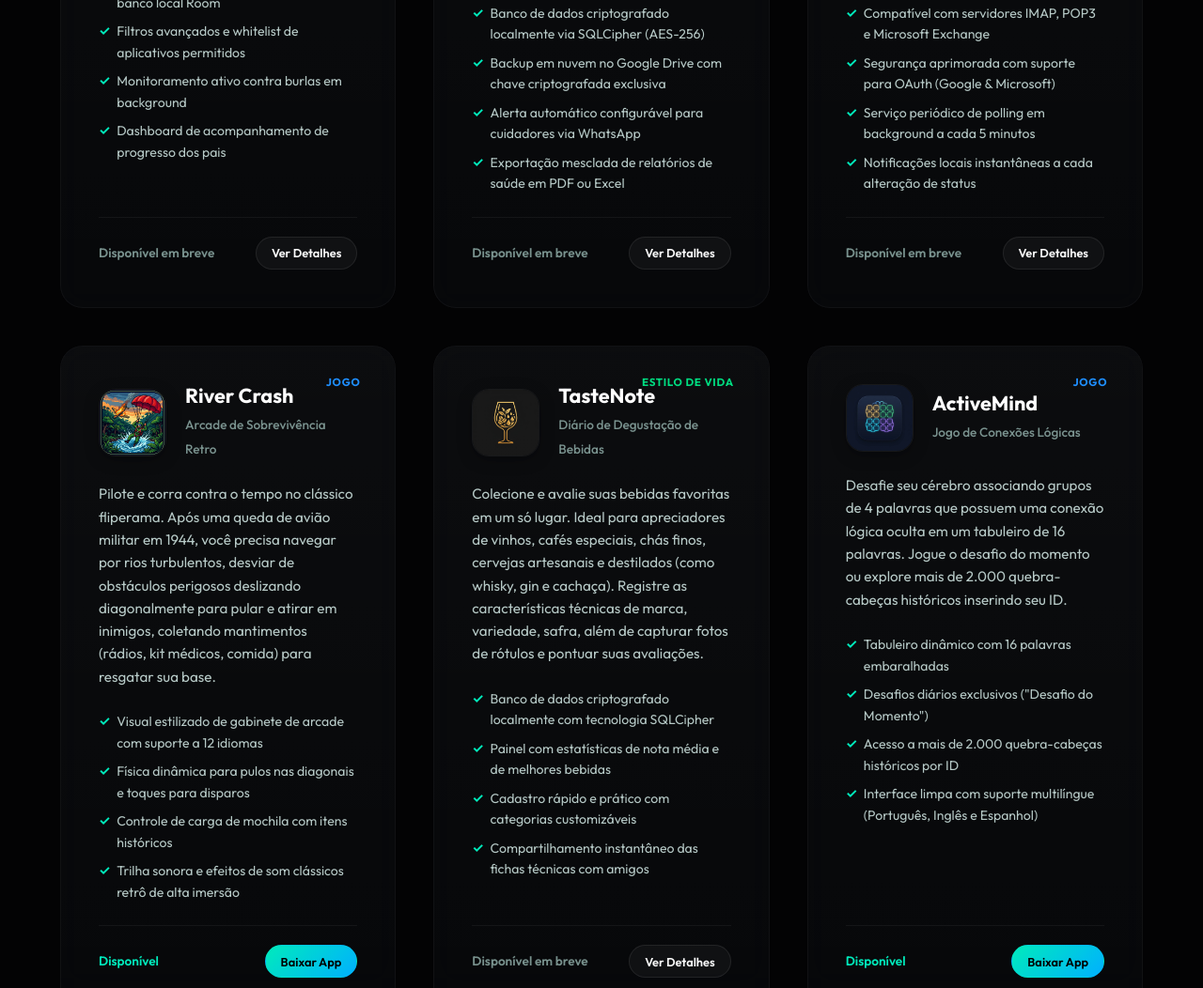
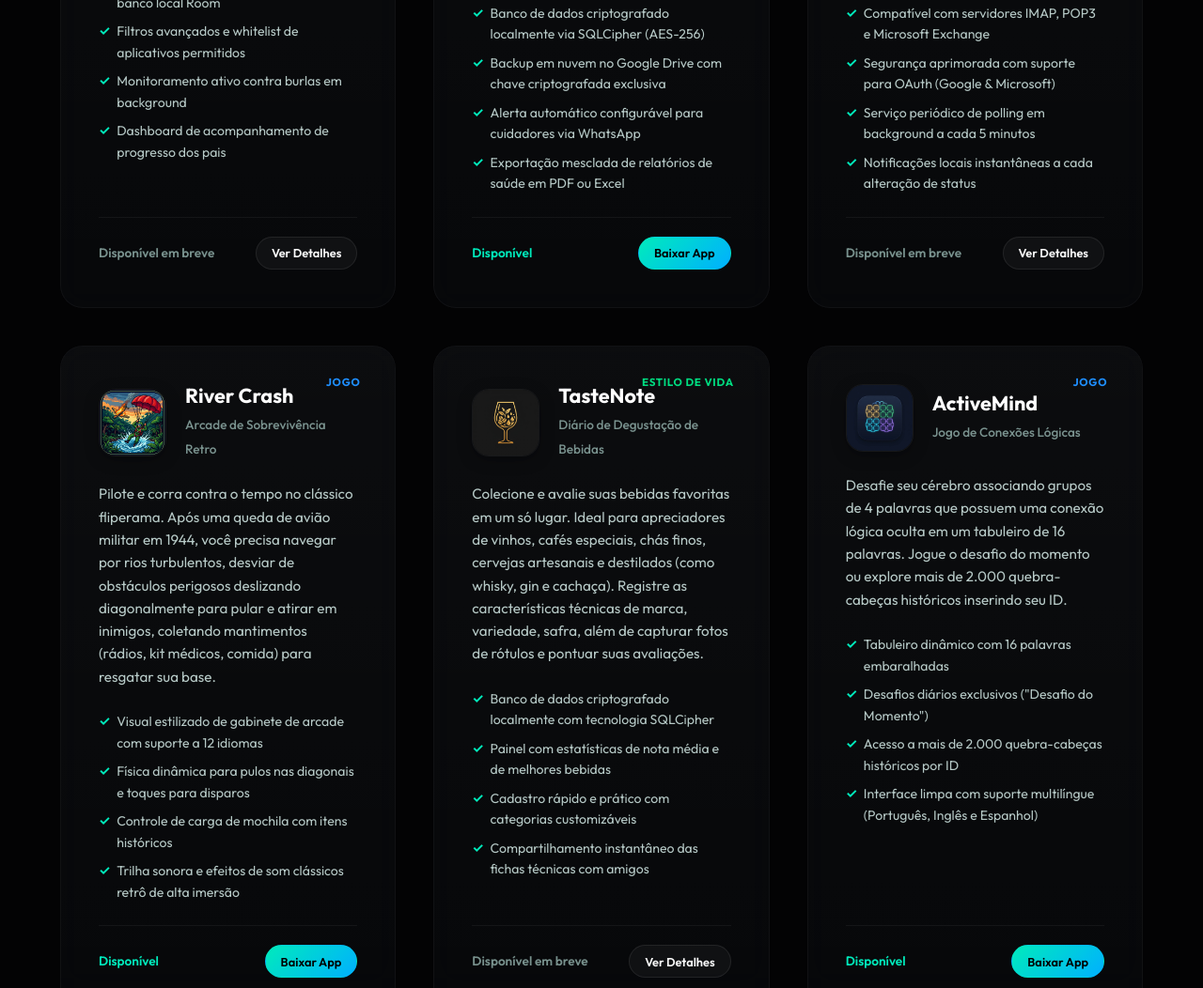
Before and after one commit to alexalmeidajr-glitch/grathu-site, a plain HTML site: page index.html in a window 1280 px wide. Shown: the part 2296-3348 px from the top of the page at 94% size. Drawn offline with Linux system fonts and the light colour scheme.

Commit message:
Update GrathuHealth status to available with Play Store link

```diff
--- a/index.html
+++ b/index.html
@@ -158,8 +158,8 @@
               </ul>
             </div>
             <div class="app-footer">
-              <span class="app-status">Disponível em breve</span>
-              <span class="btn btn-secondary btn-sm" style="padding: 0.4rem 1rem; font-size: 0.8rem;">Ver Detalhes</span>
+              <span class="app-status" style="color: hsl(var(--primary));">Disponível</span>
+              <a href="https://play.google.com/store/apps/details?id=com.grathu.grathu_health" target="_blank" rel="noopener noreferrer" class="btn btn-primary btn-sm" style="padding: 0.4rem 1rem; font-size: 0.8rem; box-shadow: none;">Baixar App</a>
             </div>
           </div>
         </div>
```
